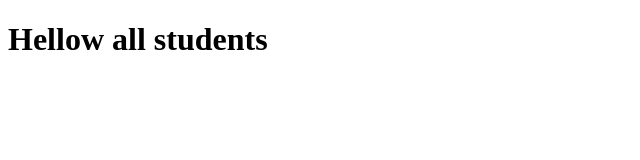
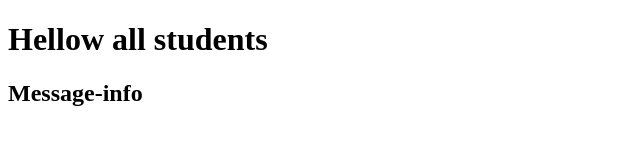
Before and after one commit to shreyasunilkamble/2nd-repository, a plain HTML site: page index.html in a window 1280 px wide. Shown: the whole page, without its empty margins (0-640 px from the left). Drawn offline with Linux system fonts and the light colour scheme.

Commit message:
message added

```diff
--- a/index.html
+++ b/index.html
@@ -7,5 +7,6 @@
 </head>
 <body>
     <h1>Hellow all students</h1>
+    <h2>Message-info</h2>
 </body>
 </html>
```
